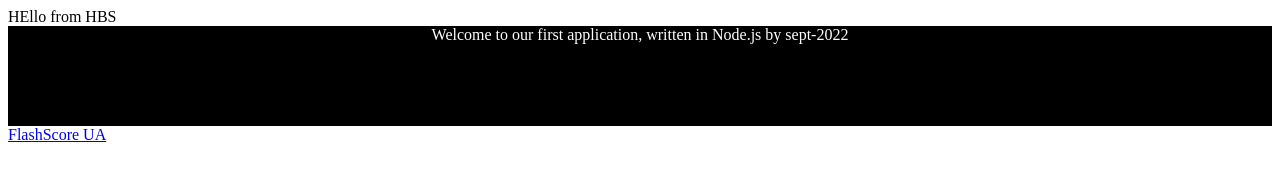
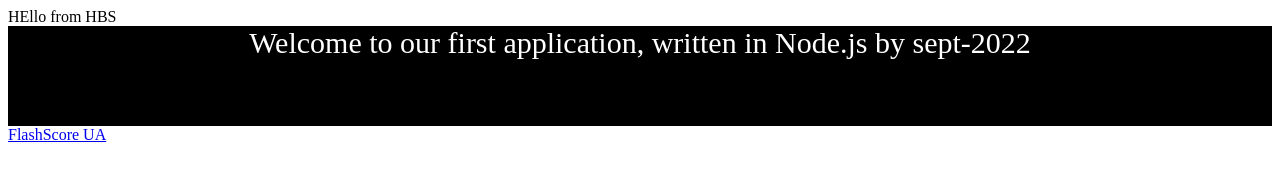
Before and after one commit to Igor40ivskyi/sep2022-node-module3, a website: page src/statics/register.hbs in a window 1280 px wide. Drawn offline with nearby package versions, Linux system fonts and the light colour scheme; files that its build step writes are made by us from their sources.

```diff
--- a/src/statics/css/style.css
+++ b/src/statics/css/style.css
@@ -4,4 +4,5 @@
     text-align: center;
     color: white;
     width: 100%;
+    font-size: 30px;
 }
```
Also changed, not shown: src/services/authService.ts (+11 -8 lines).
